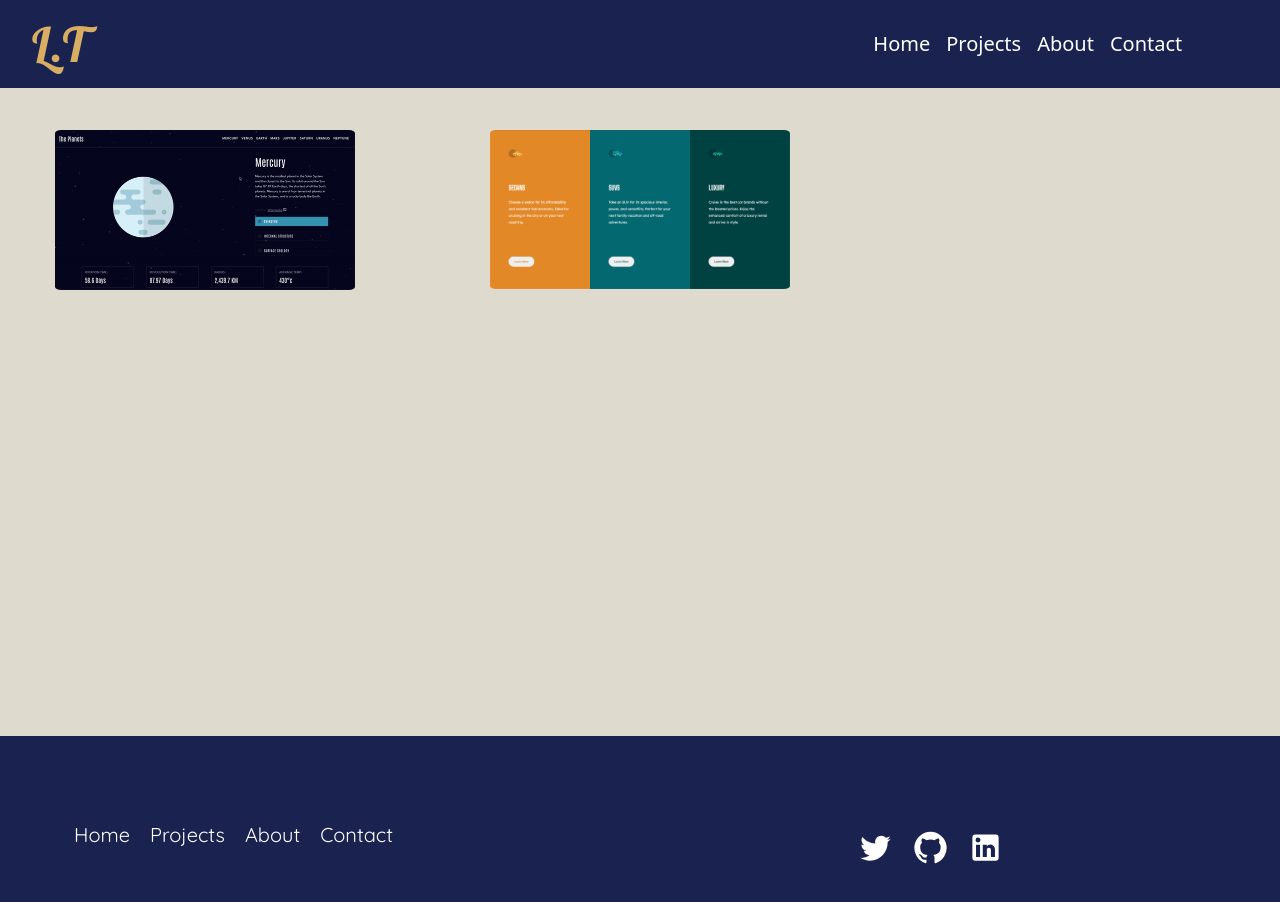
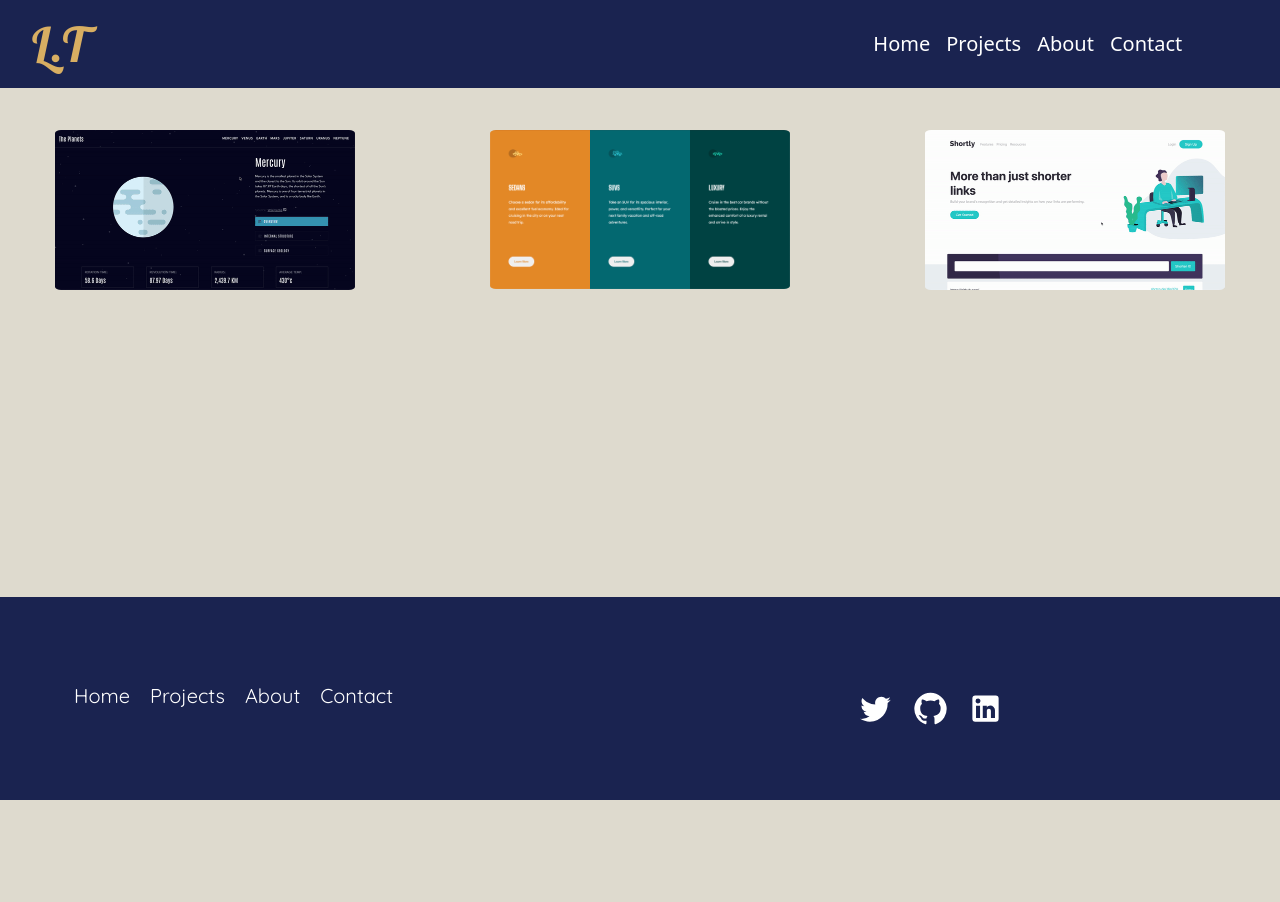
Before and after one commit to Renz757/React-Portfoilo, a React (Create React App) app: page /projects in a window 1280 px wide. Shown: the top 902 px of the page. After the commit the page ends 856 px from the top, so only its background shows below. Built offline with nearby package versions, Linux system fonts and the light colour scheme.

Commit message:
Added project

```diff
--- a/src/components/ProjectComponent.js
+++ b/src/components/ProjectComponent.js
@@ -1,6 +1,6 @@
 import React from 'react';
 import { Grid } from '@mui/material';
-import { Link } from 'react-router-dom';
+
 
 function Projects(props) {
 
--- a/src/shared/Product_Data.js
+++ b/src/shared/Product_Data.js
@@ -43,6 +43,13 @@ export const Project_Image = [
         image: "/images/3column-screenshot.png",
         text: "3 column preview card Screenshot",
         url: "https://enchanting-longma-fdb96a.netlify.app"
+    },
+    {
+        id: 2,
+        image: "/images/url.gif",
+        text: " URL Shortening API Landing Page",
+        url: "https://friendly-pony-52709c.netlify.app/"
+
     }
 ];
 
--- a/src/styles/_Footer.scss
+++ b/src/styles/_Footer.scss
@@ -1,6 +1,10 @@
 .footer-section {
     background-color: $DarkBlue;
     padding: 4rem;
+    position:absolute;
+    left:0;
+    bottom:0;
+    right:0;
 
 
     ul {
--- a/src/styles/_Projects.scss
+++ b/src/styles/_Projects.scss
@@ -1,9 +1,8 @@
 .projectContainer {
     width: 100vw;
-    height: 85vh;
+    height: auto;
     text-align: center;
-    // position: relative;
-    margin: 5rem auto auto auto;
+    margin: 5rem auto 2rem auto;
 
     .project-image {
         width: 300px;
```
Also changed, not shown: public/images/url.gif (added).
